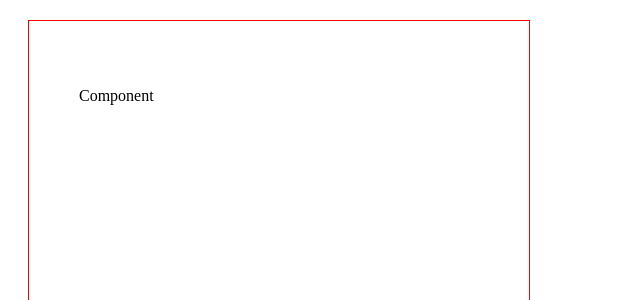
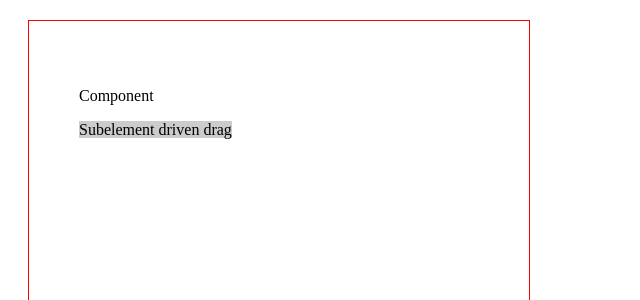
Before and after one commit to mauricius/vue-draggable-resizable, a Vue app: page / in a window 1280 px wide. Shown: the top 300 px of the page, without its empty margins (0-640 px from the left). Built offline with nearby package versions, Linux system fonts and the light colour scheme; the HTML template or start-up script is replaced by a standard one.

Commit message:
Subelement driven drag

```diff
--- a/src/App.vue
+++ b/src/App.vue
@@ -1,8 +1,9 @@
 <template>
   <div id="app">
     <div style="height: 500px; width: 500px; margin: 20px; border: 1px solid red; position: relative;">
-      <vue-draggable-resizable :x="50" :y="50" :w="400" :h="400" :parent="true">
+      <vue-draggable-resizable :x="50" :y="50" :w="400" :h="400" :parent="true" :draggable="isDrag" @mouseup="isDrag = false">
         <p>Component</p>
+        <span class="drag-btn" @mousedown="isDrag = true" @mouseup="isDrag = false"></span>
       </vue-draggable-resizable>
     </div>
   </div>
@@ -15,6 +16,11 @@ export default {
   name: 'app',
   components: {
     'vue-draggable-resizable': VueDraggableResizable
+  },
+  data () {
+    return {
+      isDrag: false
+    }
   }
 }
 </script>
@@ -23,4 +29,8 @@ export default {
   .active {
     border: 1px dashed black;
   }
+  .drag-btn::after {
+    content: 'Subelement driven drag';
+    background: #ccc;
+  }
 </style>
--- a/src/components/vue-draggable-resizable.vue
+++ b/src/components/vue-draggable-resizable.vue
@@ -388,6 +388,9 @@ export default {
       if (val >= 0 || val === 'auto') {
         this.zIndex = val
       }
+    },
+    draggable (val) {
+      this.dragging = val
     }
   }
 }
```
